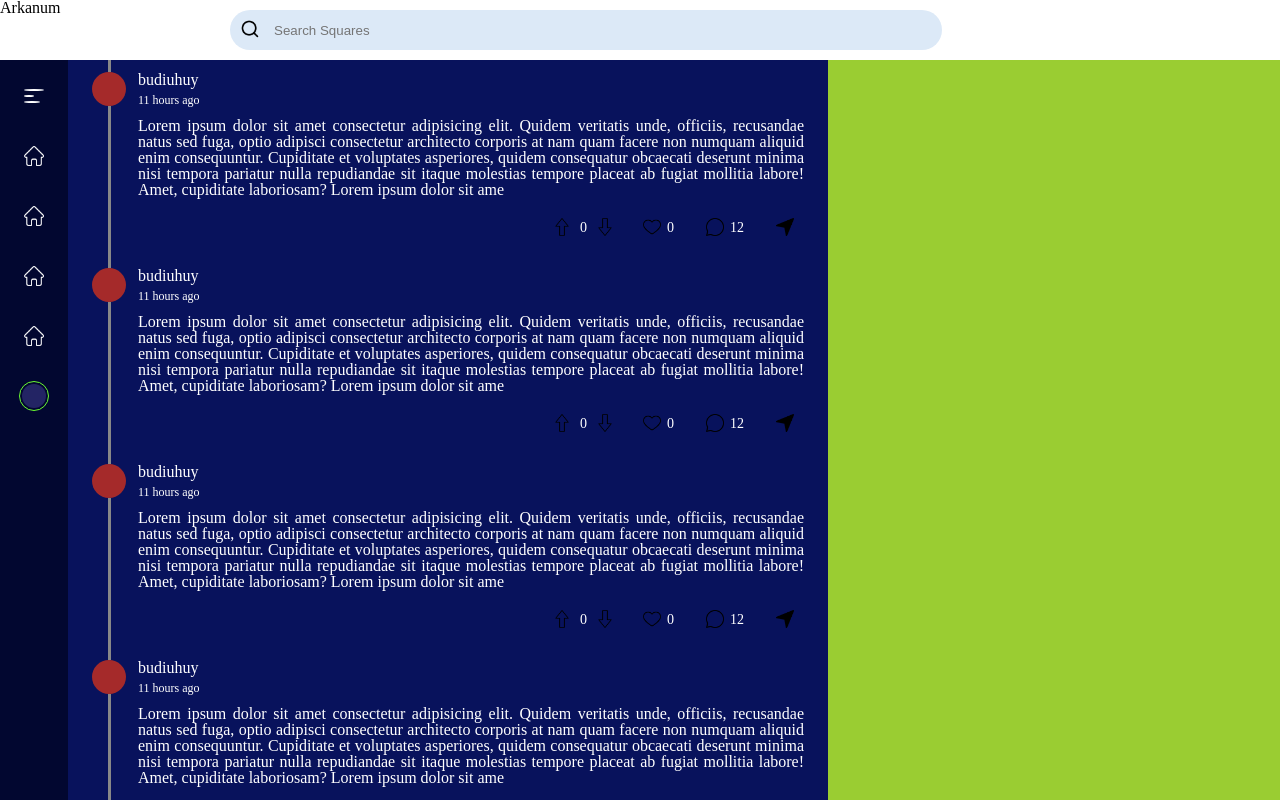
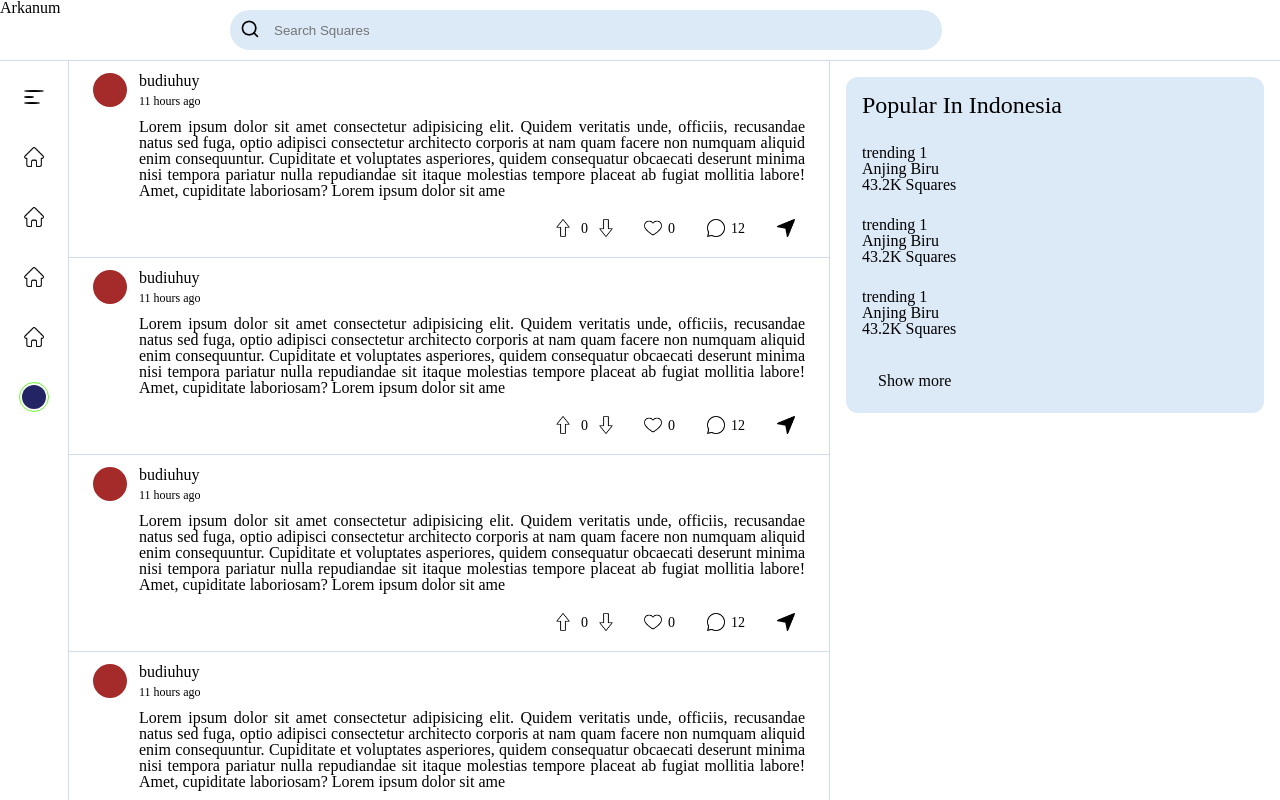
Before and after one commit to arkandamar/Arkanum, a React (Vite) app in the folder frontend-arkanum/: page / in a window 1280 px wide. Built offline with nearby package versions, Linux system fonts and the light colour scheme.

Commit message:
make list in form of a card and change colors

```diff
--- a/frontend-arkanum/src/App.scss
+++ b/frontend-arkanum/src/App.scss
@@ -7,5 +7,4 @@
   grid-template-columns: max-content max-content 1fr;
   grid-template-rows: max-content 1fr;
   grid-template-areas: "search search search";
-  background: rgb(131, 124, 124);
 }
--- /dev/null
+++ b/frontend-arkanum/src/components/ListCard.scss
@@ -0,0 +1,43 @@
+@import "../main.scss";
+
+.container-card {
+  width: auto;
+  height: max-content;
+  background-color: $secondary-color;
+  flex-direction: column;
+  @include align();
+  padding: 16px 16px;
+  gap: 16px;
+  border-radius: 12px;
+
+  .title {
+    font-size: 24px;
+  }
+
+  .container-list {
+    @include align();
+    flex-direction: column;
+
+    li {
+      padding: 12px 0;
+
+      &:hover {
+        background: $tertiary-color;
+        cursor: pointer;
+      }
+    }
+  }
+
+  .show {
+    width: max-content;
+    padding: 0 16px;
+    height: 32px;
+    border-radius: 32px;
+    @include align(left, center);
+
+    &:hover {
+      background: peru;
+      cursor: pointer;
+    }
+  }
+}
--- /dev/null
+++ b/frontend-arkanum/src/components/ListCard.tsx
@@ -0,0 +1,27 @@
+import "./ListCard.scss";
+
+export default function ListCard() {
+  return (
+    <div className="container-card">
+      <div className="title">Popular In Indonesia</div>
+      <ul className="container-list">
+        <li className="list">
+          <div>trending 1</div>
+          <div>Anjing Biru</div>
+          <div>43.2K Squares</div>
+        </li>
+        <li className="list">
+          <div>trending 1</div>
+          <div>Anjing Biru</div>
+          <div>43.2K Squares</div>
+        </li>
+        <li className="list">
+          <div>trending 1</div>
+          <div>Anjing Biru</div>
+          <div>43.2K Squares</div>
+        </li>
+      </ul>
+      <div className="show">Show more</div>
+    </div>
+  );
+}
--- a/frontend-arkanum/src/components/Navbar.scss
+++ b/frontend-arkanum/src/components/Navbar.scss
@@ -19,7 +19,6 @@ $navbar-padding-side: 10px;
         div:nth-child(#{$child}) {
           width: #{$percent};
           height: 2px;
-          background-color: white;
           border-radius: 100%;
         }
       }
@@ -37,13 +36,13 @@ $navbar-padding-side: 10px;
 
 .navbar {
   width: 48px;
-  background-color: $primary-color;
   height: 100%;
   flex-direction: column;
   @include align($items: center);
   padding: 0 $navbar-padding-side;
   transition: width 300ms ease;
   gap: 12px;
+  border-right: 1px solid $border-color;
 
   .container-menu {
     margin-top: 12px;
@@ -69,7 +68,7 @@ $navbar-padding-side: 10px;
         div:nth-child(#{$child}) {
           width: #{$percent};
           height: 2px;
-          background-color: white;
+          background-color: black;
           border-radius: 100%;
           transition: width 300ms ease;
         }
@@ -80,7 +79,6 @@ $navbar-padding-side: 10px;
   .menu {
     width: 100%;
     height: 48px;
-    color: white;
     font-size: 16px;
     border-radius: $secondary-radius;
     gap: 16px;
@@ -89,7 +87,6 @@ $navbar-padding-side: 10px;
 
     img {
       @include box(20px);
-      filter: invert(100%);
       margin-left: 14px;
     }
 
@@ -100,7 +97,7 @@ $navbar-padding-side: 10px;
     }
 
     &:hover {
-      background-color: black;
+      background-color: $secondary-color;
       cursor: pointer;
     }
   }
--- a/frontend-arkanum/src/components/Searchbar.scss
+++ b/frontend-arkanum/src/components/Searchbar.scss
@@ -13,6 +13,7 @@ $button-size: 40px;
   background-color: white;
   display: grid;
   grid-template-columns: ($navbar-expand + 2 * $navbar-padding-side) $post-width;
+  border-bottom: 1px solid $border-color;
 
   .logo {
     width: 100%;
--- a/frontend-arkanum/src/components/Squares.scss
+++ b/frontend-arkanum/src/components/Squares.scss
@@ -8,16 +8,16 @@ $section-size: 34px;
 .container-square {
   max-width: 760px - (2 * $padding-xl);
   height: auto;
-  color: white;
-  background-color: $secondary-color;
   display: grid;
   grid-template-columns: max-content 1fr;
   padding: 0 $padding-xl;
   gap: calc($padding-xl / 2);
+  background-color: white;
+  border-bottom: 1px solid $border-color;
 
   &:hover {
     cursor: pointer;
-    background: rgb(206, 206, 206);
+    background: $secondary-color;
   }
 
   .side {
@@ -39,7 +39,7 @@ $section-size: 34px;
       div {
         width: 3px;
         height: 100%;
-        background-color: rgb(136, 136, 136);
+        // background-color: rgb(136, 136, 136);
       }
     }
   }
@@ -96,7 +96,7 @@ $section-size: 34px;
         }
 
         &:hover {
-          background: red;
+          background-color: $tertiary-color;
           cursor: pointer;
         }
 
--- a/frontend-arkanum/src/main.scss
+++ b/frontend-arkanum/src/main.scss
@@ -3,8 +3,10 @@
  *
  */
 
-$primary-color: rgb(2, 7, 48);
-$secondary-color: rgb(8, 18, 92);
+$primary-color: #e63946;
+$secondary-color: #dce9f7;
+$tertiary-color: #c8d3df;
+$border-color: #d1ddeb;
 $primary-radius: 12px;
 $secondary-radius: 8px;
 $padding-xl: 24px;
--- a/frontend-arkanum/src/pages/ScrollPage.scss
+++ b/frontend-arkanum/src/pages/ScrollPage.scss
@@ -7,6 +7,7 @@
   scroll-behavior: smooth;
   background-color: $secondary-color;
   overflow-y: scroll;
+  border-right: 1px solid $border-color;
 
   &::-webkit-scrollbar {
     display: none;
--- a/frontend-arkanum/src/pages/Sider.scss
+++ b/frontend-arkanum/src/pages/Sider.scss
@@ -1,7 +1,11 @@
 @import "../main.scss";
 
+$sider-padding: 16px;
+
 .container-sider {
-    width: 100%;
-    height: 100%;
-    background:  yellowgreen;
+  width: 100%;
+  height: 100%;
+  display: grid;
+  grid-template-columns: $sider-padding 1fr $sider-padding;
+  grid-template-rows: $sider-padding 1fr;
 }
--- a/frontend-arkanum/src/pages/Sider.tsx
+++ b/frontend-arkanum/src/pages/Sider.tsx
@@ -1,9 +1,16 @@
+import ListCard from "../components/ListCard.js";
 import "./Sider.scss";
 
 export default function Sider() {
   return (
     <div className="container-sider">
       <div></div>
+      <div></div>
+      <div></div>
+      <div></div>
+      <div className="container-content">
+        <ListCard />
+      </div>
     </div>
   );
 }
```
